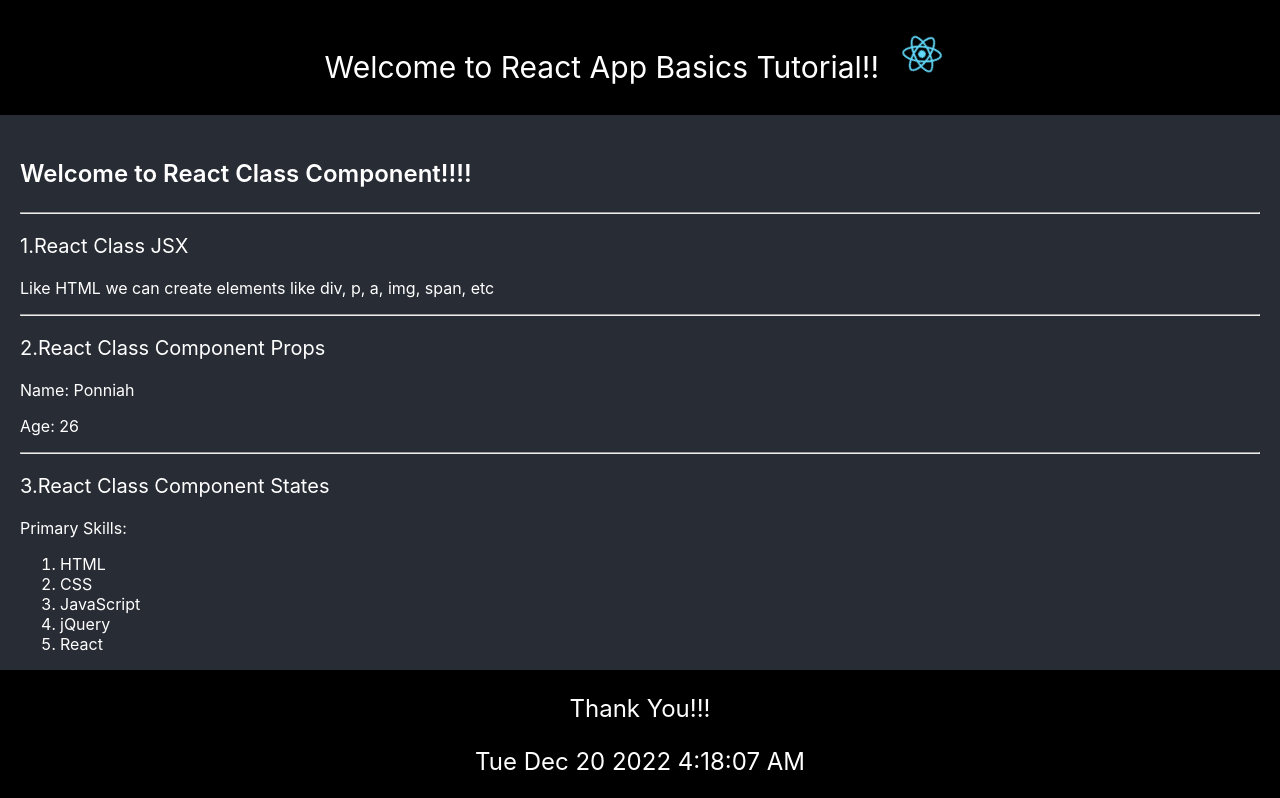
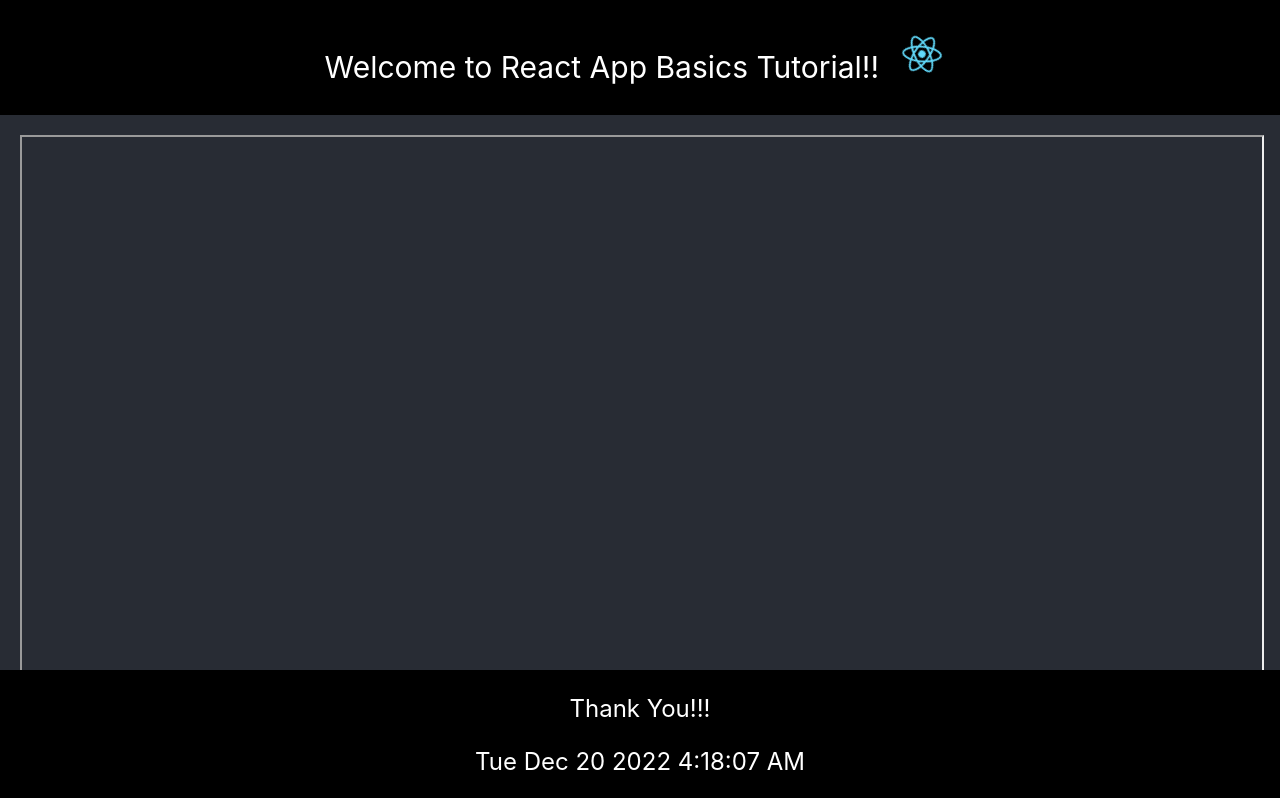
Before and after one commit to Ponniah96/react-learning-app, a React (Create React App) app: page / in a window 1280 px wide. Shown: the top 798 px of the page. Built offline with nearby package versions, Linux system fonts and the light colour scheme; no server answers.

Commit message:
Added React Basics PDF

```diff
--- a/src/index.js
+++ b/src/index.js
@@ -3,6 +3,7 @@ import ReactDOM from 'react-dom/client';
 import reportWebVitals from './reportWebVitals';
 import './index.css';
 import './App.css';
+import source from "./reactBasics.pdf"
 import Header from "./1.HeaderComponent/1.header";
 import Footer from "./2.FooterComponent/1.Footer";
 import ClassIntro from "./3.ReactComponent/1.ClassComponent/1.Intro";
@@ -41,6 +42,7 @@ root.render(
     <div className='react-app'>
         <Header />
         <div className='react-app-components'>
+          <iframe src={source} width="100%" height="600px" /> <hr></hr>
           <ClassIntro /><hr></hr>
           <ClassComponentJSX /><hr></hr>
           <ClassComponentProps name="Ponniah" age="26"/> <hr></hr>
```
Also changed, not shown: 1 other file (tests, documents, lock files or other folders).
